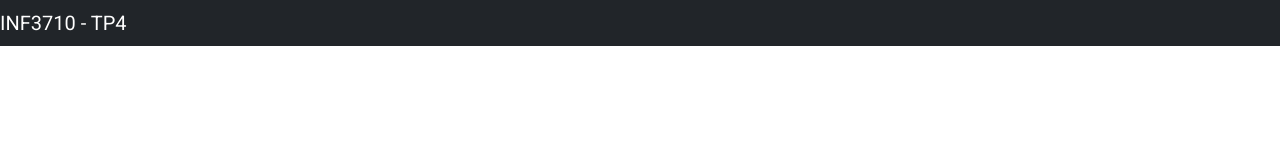
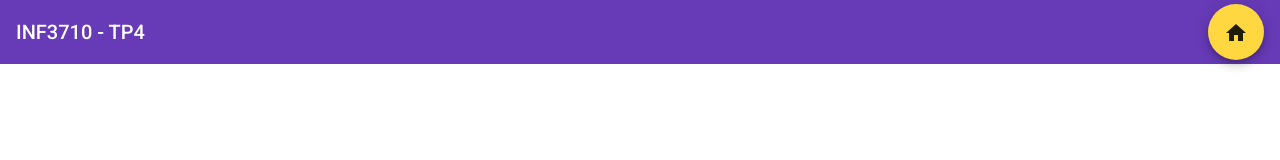
Before and after one commit to rachadchazbek/INF3710_TP4, an Angular app in the folder TP4-20221025/Application_Vierge/client/: page /welcome in a window 1280 px wide. Shown: the top 160 px of the page. Built offline with nearby package versions, Linux system fonts and the light colour scheme.

Commit message:
Added toolbar to welcome page

```diff
--- a/TP4-20221025/Application_Vierge/client/src/app/pages/welcome-page/welcome-page.component.css
+++ b/TP4-20221025/Application_Vierge/client/src/app/pages/welcome-page/welcome-page.component.css
@@ -0,0 +1,8 @@
+
+.example-spacer {
+    flex: 1 1 auto;
+}
+
+.add-button {
+    width: 15%;
+}
--- a/TP4-20221025/Application_Vierge/client/src/app/pages/welcome-page/welcome-page.component.html
+++ b/TP4-20221025/Application_Vierge/client/src/app/pages/welcome-page/welcome-page.component.html
@@ -15,11 +15,16 @@
 
   </div>
 -->
+<mat-toolbar color="primary">
+  <span>INF3710 - TP4</span>
+  <span class="example-spacer"></span>
+  <button routerLink="/welcome" mat-fab>
+      <mat-icon>
+          home
+      </mat-icon>
+  </button>
+</mat-toolbar>
 <div>
-  <nav class="navbar navbar-dark bg-dark main-nav">
-    <a class="navbar-brand title"  matTooltip="Retournez à l'accueil">INF3710 - TP4</a>
-
-  </nav>
   <mat-grid-list cols="1">
     <mat-grid-tile>
       <mat-card routerLink="/planrepas">
@@ -31,7 +36,7 @@
         <mat-card-content>
           <p class="cit"><cite>Manger bien c'est important!.</cite></p>
           <div class="navbar-expand mr-auto">
-            <button mat-raised-button color="primary" class="button" routerLink="planrepas">Voir les plan repas</button>
+            <button mat-raised-button color="primary" class="add-button" routerLink="planrepas">Voir les plan repas</button>
           </div>
         </mat-card-content>
       </mat-card>
```
